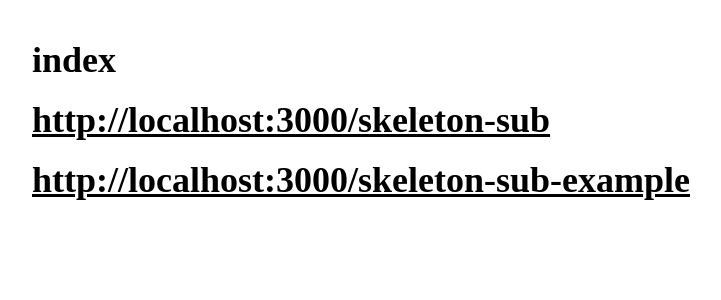
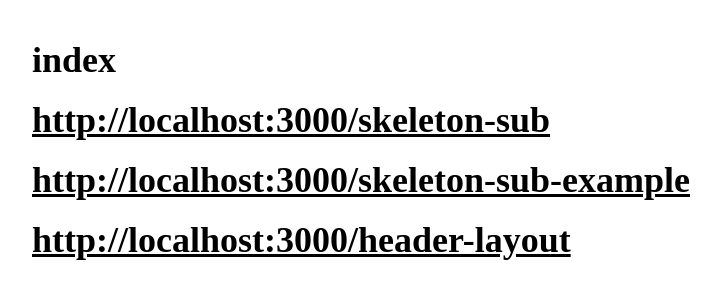
Before and after one commit to crazyupinc/ksjcs-cas-pub, a Next.js app: page / in a window 1280 px wide. Shown: the top 300 px of the page, without its empty margins (8-729 px from the left). Built offline with nearby package versions, Linux system fonts and the light colour scheme; a web font is replaced by a local one.

Commit message:
Pushed from Locofy Builder

```diff
--- a/components/header.tsx
+++ b/components/header.tsx
@@ -38,7 +38,7 @@ const Header: NextPage = () => {
           <div className="self-stretch w-[325px] flex flex-row items-center justify-start">
             <button className="cursor-pointer [border:none] p-0 bg-[transparent] self-stretch flex flex-col items-start justify-center">
               <img
-                className="w-[200px] relative h-[57.8px] object-cover mq420:w-[150px] mq420:h-[43px]"
+                className="w-[200px] relative h-[57.8px] object-cover mq350small:w-[150px] mq350small:h-[43px]"
                 alt="CyberComLogo"
                 loading="eager"
                 src="/navbarbrand@2x.png"
--- a/pages/index.tsx
+++ b/pages/index.tsx
@@ -18,6 +18,13 @@ const Index1: NextPage = () => {
       >
         http://localhost:3000/skeleton-sub-example
       </a>
+      <a
+        className="self-stretch relative [text-decoration:underline] leading-[2.5rem] font-bold text-[inherit]"
+        href="http://localhost:3000/header-layout"
+        target="_blank"
+      >
+        http://localhost:3000/header-layout
+      </a>
     </div>
   );
 };
--- a/pages/skeleton-sub-example.tsx
+++ b/pages/skeleton-sub-example.tsx
@@ -40,7 +40,7 @@ const SkeletonSubExample: NextPage = () => {
               <div className="self-stretch w-[20.313rem] flex flex-row items-center justify-start">
                 <button className="cursor-pointer [border:none] p-0 bg-[transparent] self-stretch flex flex-col items-start justify-center">
                   <img
-                    className="w-[12.5rem] relative h-[3.613rem] object-cover mq420:w-[9.375rem] mq420:h-[2.688rem]"
+                    className="w-[12.5rem] relative h-[3.613rem] object-cover mq350small:w-[9.375rem] mq350small:h-[2.688rem]"
                     alt="CyberComLogo"
                     loading="eager"
                     src="/navbarbrand@2x.png"
--- a/tailwind.config.js
+++ b/tailwind.config.js
@@ -24,7 +24,6 @@ module.exports = {
         "colors-slate-300": "#cbd5e1",
         "text-colors-gray": "#404040",
         "colors-slate-50": "#f8fafc",
-        black: "#000",
         "text-colors-dark-gray": "#111827",
         "text-colors-amber": "#f59e0b",
         "colors-indigo-300": "#a5b4fc",
@@ -38,6 +37,7 @@ module.exports = {
         "colors-gray-300": "#d1d5db",
         "colors-cyan-950": "#083344",
         "dark-gray": "#334158",
+        black: "#000",
       },
       spacing: {
         "spacing-5": "20px",
@@ -73,8 +73,8 @@ module.exports = {
       sm: {
         max: "640px",
       },
-      mq420: {
-        raw: "screen and (max-width: 420px)",
+      mq350small: {
+        raw: "screen and (max-width: 350px)",
       },
     },
   },
```
